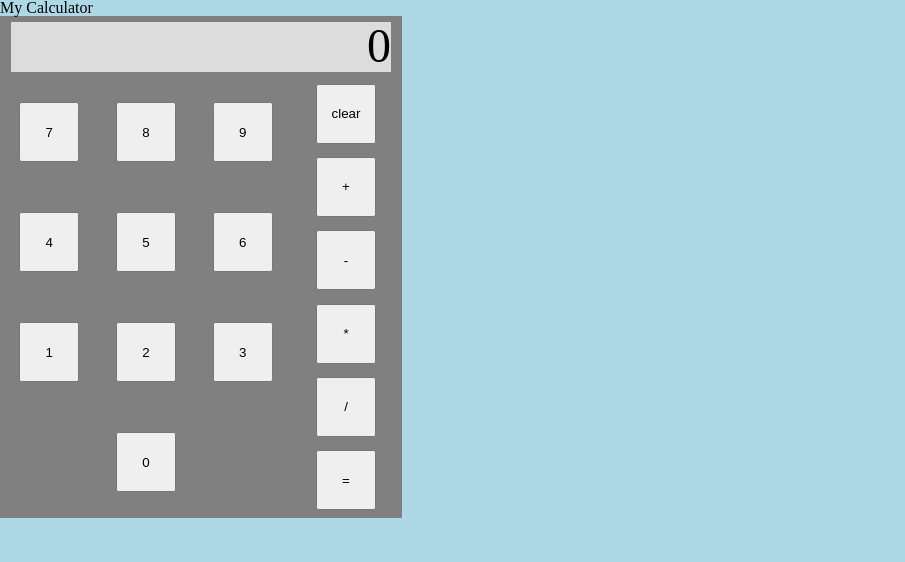
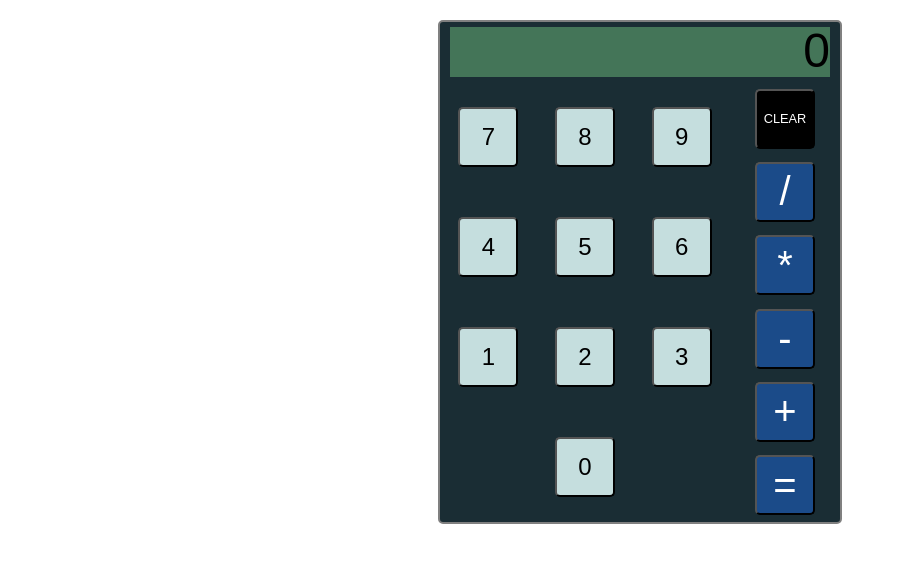
Before and after one commit to JStan811/calculator, a plain HTML site: page index.html in a window 1280 px wide. Shown: the whole page, without its empty margins (0-905 px from the left). Drawn offline with Linux system fonts and the light colour scheme.

Commit message:
further updated design. Trying to make it look similar to a TI-30x:

```diff
--- a/index.html
+++ b/index.html
@@ -10,7 +10,6 @@
 </head>
 
 <body>
-  <h1>My Calculator</h1>
   <div class="calculator">
     <div class="display">
       <p class="displayText">0</p>
@@ -28,11 +27,11 @@
       <button class='bNum' id='bNum0'>0</button>
     </div>
     <div class='opButtons'>
-      <button class = 'bOp' id='bClear'>clear</button>
+      <button class = 'bOp' id='bClear'>CLEAR</button>
+      <button class = 'bOp' id='bDivide'>/</button>
+      <button class = 'bOp' id='bMultiply'>*</button>
+      <button class = 'bOp' id='bSubtract'>-</button>
       <button class = 'bOp' id='bAdd'>+</button>
-      <button class = 'bOp' id='bSubtract'>-</button>
-      <button class = 'bOp' id='bMultiply'>*</button>
-      <button class = 'bOp' id='bDivide'>/</button>
       <button class = 'bOp' id='bEquals'>=</button>
     </div>
   </div>
--- a/main.css
+++ b/main.css
@@ -1,22 +1,20 @@
-body {
-    background-color: lightblue;
-}
-
 .calculator {
-    background-color:gray;
-    border: 1px solid gray;
+    background-color:#1A2D34;
     height: 500px;
     width: 400px;
+    margin: auto;
     display: grid;
     grid-template-columns: 1fr 110px;
     grid-template-rows: 60px 1fr;
+    margin-top: 20px;
+    border-radius: 5px;
+    border: 2px solid gray;
 }
 
 .display {
     width: 380px;
     height: 50px;
-    background-color: gainsboro;
-    border: 1px solid gray;
+    background-color: #447558;
     grid-column: 1 / 3;
     grid-row: 1 / 2;
     place-self: center;
@@ -25,6 +23,7 @@ body {
 .displayText {
     text-align: end;
     font-size: 3rem;
+    font-family: Arial, Helvetica, sans-serif
 }
 
 .numButtons {
@@ -39,6 +38,9 @@ body {
     height: 60px;
     width: 60px;
     place-self: center;
+    background-color: #C5DEDE;
+    font-size: 1.5em;
+    font-family: Arial, Helvetica, sans-serif;
 }
 
 .opButtons {
@@ -47,14 +49,30 @@ body {
     display: grid;
     grid-template-columns: 1fr;
     grid-template-rows: repeat(6, 1fr);
+
 }
 
 .bOp {
     height: 60px;
     width: 60px;
     place-self: center;
+    background-color: #1B4B89;
+    color: white;
+    font-size: 2.5em;
+    font-family: Arial, Helvetica, sans-serif;
 }
 
 #bNum0 {
     grid-column: 2 / 3;
 }
+
+#bClear {
+    color: white;
+    background-color: black;
+    font-size: .8em;
+    font-family: Arial, Helvetica, sans-serif;
+}
+
+button {
+    border-radius: 5px;
+}
```
